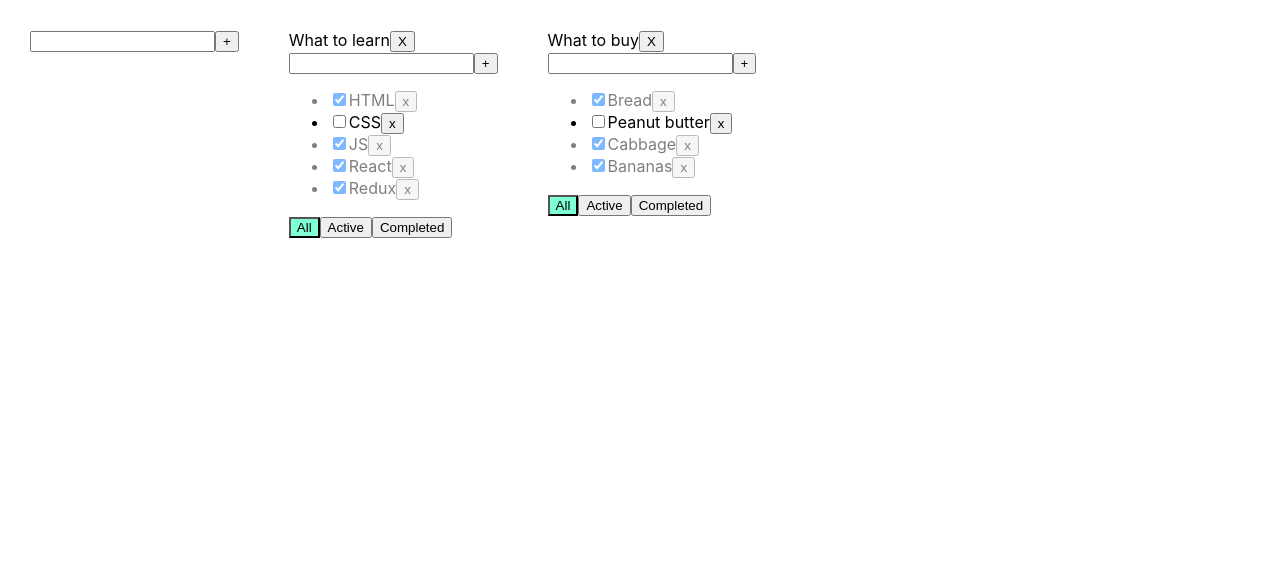
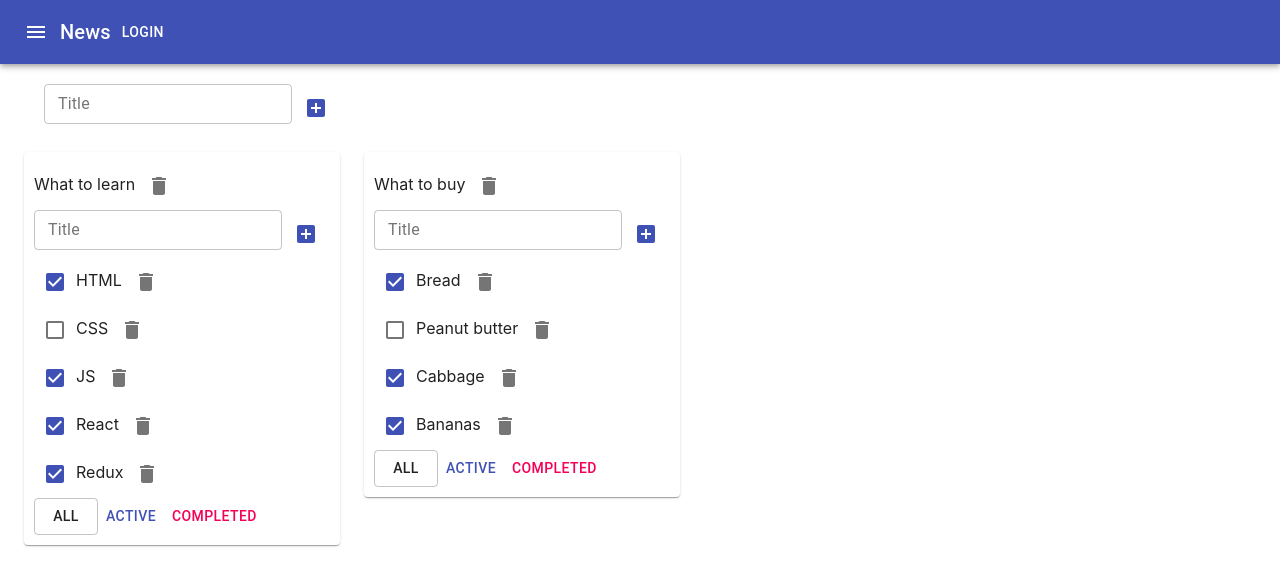
Before and after one commit to VilenaArturovna/todolist, a React (Create React App) app: page / in a window 1280 px wide. Shown: the top 586 px of the page. Built offline with nearby package versions, Linux system fonts and the light colour scheme.

Commit message:
Commit 7 - material-ui for all components

```diff
--- a/package.json
+++ b/package.json
@@ -3,6 +3,8 @@
   "version": "0.1.0",
   "private": true,
   "dependencies": {
+    "@material-ui/core": "^4.11.3",
+    "@material-ui/icons": "^4.11.2",
     "@testing-library/jest-dom": "^4.2.4",
     "@testing-library/react": "^9.3.2",
     "@testing-library/user-event": "^7.1.2",
--- a/src/AddItemForm.tsx
+++ b/src/AddItemForm.tsx
@@ -1,4 +1,6 @@
 import React, {ChangeEvent, KeyboardEvent, useState} from "react";
+import {IconButton, TextField} from "@material-ui/core";
+import {AddBox} from "@material-ui/icons";
 
 type AddItemFormPropsType = {
     addItem: (title: string) => void
@@ -25,11 +27,18 @@ export const AddItemForm = (props: AddItemFormPropsType) => {
     const changeTitle = (e: ChangeEvent<HTMLInputElement>) => setTitle(e.currentTarget.value)
 
     return <div>
-        <input value={title}
-               onChange={changeTitle}
-               onKeyPress={addItemUsingEnterKey}
-               className={error ? 'error' : ''}/>
-        <button onClick={addItem}>+</button>
-        {error && <div className={'error-message'}>{error}</div>}
+        <TextField size={'small'}
+                   variant={'outlined'}
+                   value={title}
+                   onChange={changeTitle}
+                   onKeyPress={addItemUsingEnterKey}
+                   error={!!error}  //добавляет красную рамку на инпут
+                   helperText={error}  //текст при ошибке
+                   label={'Title'}  //placeholder, красиво поднимающийся выше при вводе текста
+        />
+        <IconButton onClick={addItem} color={'primary'}>
+            <AddBox />
+        </IconButton>
+
     </div>
 }
--- a/src/App.css
+++ b/src/App.css
@@ -1,3 +1,4 @@
+/*
 .App {
   padding: 30px;
   display: flex;
@@ -22,3 +23,6 @@
 .is-done {
   opacity: 0.5;
 }
+
+
+*/
--- a/src/App.tsx
+++ b/src/App.tsx
@@ -3,6 +3,8 @@ import './App.css';
 import {TaskType, Todolist} from "./Todolist";
 import {v1} from "uuid";
 import {AddItemForm} from "./AddItemForm";
+import {AppBar, Button, Container, Grid, IconButton, Paper, Toolbar, Typography} from "@material-ui/core";
+import {Menu} from "@material-ui/icons";
 
 export type FilterValuesType = 'all' | 'active' | 'completed'
 type TodolistType = {
@@ -118,7 +120,22 @@ function App() {
 
     return (
         <div className="App">
+            <AppBar position="static">
+                <Toolbar>
+                    <IconButton edge="start" color="inherit" aria-label="menu">
+                        <Menu/>
+                    </IconButton>
+                    <Typography variant="h6">
+                        News
+                    </Typography>
+                    <Button color="inherit">Login</Button>
+                </Toolbar>
+            </AppBar>
+            <Container fixed>
+                <Grid container style={{padding: '20px'}}>
                     <AddItemForm addItem={addTodolist}/>
+                </Grid>
+                <Grid container spacing={3}>
                     {todolists.map(t => {
                         let tasksForTodolist = tasks[t.id]
                         if (t.filter === 'active') {
@@ -128,7 +145,9 @@ function App() {
                             tasksForTodolist = tasksForTodolist.filter(t => t.isDone)
                         }
 
-                return <Todolist
+                        return <Grid item>
+                            <Paper style={{padding: '10px'}}>
+                                <Todolist
                                     key={t.id}
                                     id={t.id}
                                     title={t.title}
@@ -142,8 +161,11 @@ function App() {
                                     changeTitleTask={changeTitleTask}
                                     changeTodolistTitle={changeTitleTodolist}
                                 />
-
+                            </Paper>
+                        </Grid>
                     })}
+                </Grid>
+            </Container>
         </div>
     );
 }
--- a/src/EditableSpan.tsx
+++ b/src/EditableSpan.tsx
@@ -1,4 +1,5 @@
 import React, {ChangeEvent, useState} from "react";
+import {TextField} from "@material-ui/core";
 
 type EditableSpanPropsType = {
     value: string
@@ -21,6 +22,6 @@ export const EditableSpan = (props: EditableSpanPropsType) => {
     const changeTitleValue = (e: ChangeEvent<HTMLInputElement>) => setTitle(e.currentTarget.value)
 
     return editMode ?
-        <input value={title} autoFocus onChange={changeTitleValue} onBlur={activateViewMode}/>
+        <TextField size={'small'} variant={'outlined'} value={title} autoFocus onChange={changeTitleValue} onBlur={activateViewMode}/>
         : <span onDoubleClick={activateEditMode}>{props.value}</span>
 }
--- a/src/Todolist.tsx
+++ b/src/Todolist.tsx
@@ -2,6 +2,8 @@ import React, {ChangeEvent} from "react";
 import {FilterValuesType} from "./App";
 import {AddItemForm} from "./AddItemForm";
 import {EditableSpan} from "./EditableSpan";
+import {Button, Checkbox, IconButton} from "@material-ui/core";
+import {Delete} from "@material-ui/icons";
 
 export type TaskType = {
     id: string
@@ -25,7 +27,7 @@ type TodolistPropsType = {
 export const Todolist = (props: TodolistPropsType) => {
 
     const addTask = (title: string) => {
-            props.addTask(title, props.id)
+        props.addTask(title, props.id)
     }
 
     const onChangeTodolistTitle = (newValue: string) => {
@@ -39,13 +41,13 @@ export const Todolist = (props: TodolistPropsType) => {
     return (
         <div>
             <div>
-                <EditableSpan value={props.title} onChange={onChangeTodolistTitle} />
-                <button onClick={() => props.removeTodolist(props.id)}>X</button>
+                <EditableSpan value={props.title} onChange={onChangeTodolistTitle}/>
+                <IconButton onClick={() => props.removeTodolist(props.id)}><Delete/></IconButton>
             </div>
 
-            <AddItemForm addItem={addTask} />
+            <AddItemForm addItem={addTask}/>
 
-            <ul>
+            <div>
                 {props.tasks.map(t => {
                     const onClickHandler = () => props.removeTask(t.id, props.id)
                     const onChangeHandler = (e: ChangeEvent<HTMLInputElement>) => {
@@ -57,23 +59,28 @@ export const Todolist = (props: TodolistPropsType) => {
                         props.changeTitleTask(t.id, newValue, props.id)
                     }
 
-                    return <li key={t.id} className={t.isDone ? 'is-done' : ''}>
-                        <input type="checkbox" checked={t.isDone} onChange={onChangeHandler}/>
+                    return <div key={t.id} className={t.isDone ? 'is-done' : ''}>
+                        <Checkbox color={'primary'} checked={t.isDone} onChange={onChangeHandler}/>
                         <EditableSpan value={t.title} onChange={onChangeTitle}/>
-                        <button onClick={onClickHandler}>x</button>
-                    </li>
+                        <IconButton onClick={onClickHandler}><Delete/></IconButton>
+                    </div>
                 })}
-            </ul>
+            </div>
             <div>
-                <button className={props.filter === 'all' ? 'active-filter' : ''}
-                        onClick={onAllClickHandler}>All
-                </button>
-                <button className={props.filter === 'active' ? 'active-filter' : ''}
-                        onClick={onActiveClickHandler}>Active
-                </button>
-                <button className={props.filter === 'completed' ? 'active-filter' : ''}
-                        onClick={onCompletedClickHandler}>Completed
-                </button>
+                <Button variant={props.filter === 'all' ? "outlined" : 'text'}
+                        onClick={onAllClickHandler}>
+                    All
+                </Button>
+                <Button variant={props.filter === 'active' ? "outlined" : 'text'}
+                        onClick={onActiveClickHandler}
+                        color={'primary'}>
+                    Active
+                </Button>
+                <Button variant={props.filter === 'completed' ? "outlined" : 'text'}
+                        onClick={onCompletedClickHandler}
+                        color={'secondary'}>
+                    Completed
+                </Button>
             </div>
         </div>
     )
```
Also changed, not shown: 1 other file (tests, documents, lock files or other folders). Lines whose indentation alone changed are shown as unchanged.
